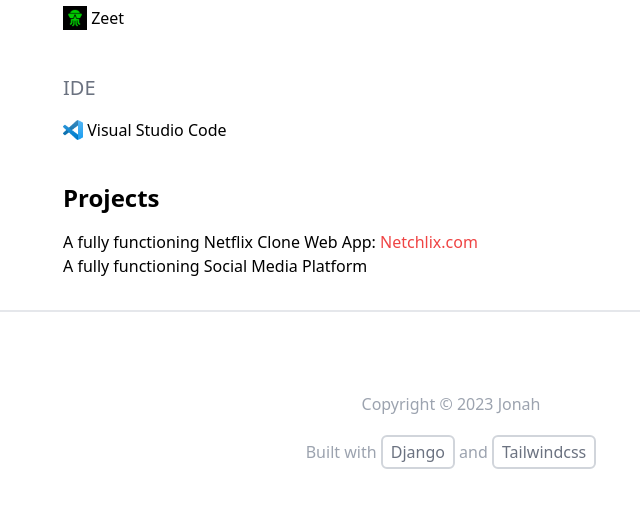
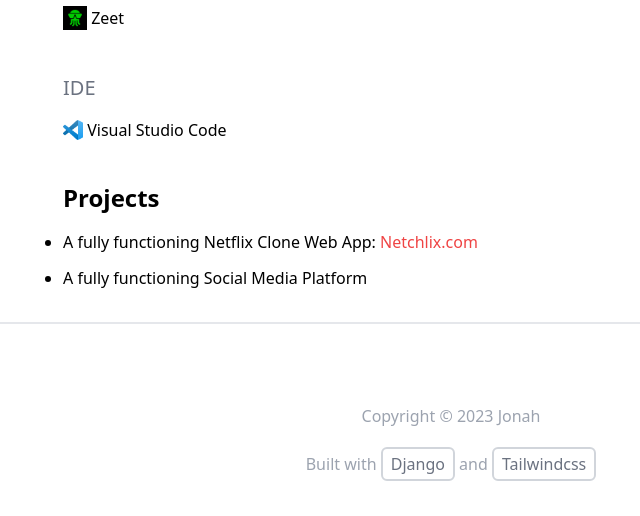
Before and after one commit to giftedmatrix/mywebsite_railway, a Django app: page / in a window 1280 px wide. Shown: the part 1222-1738 px from the top of the page, without its empty margins (189-829 px from the left). Before the commit the page ends 1691 px from the top, so only its background shows below. Run offline with Django 4.2, Linux system fonts and the light colour scheme; style sheets or scripts are compiled from the project's sources; some libraries are stand-ins or nearby versions.

Commit message:
project list

```diff
--- a/core/templates/index.html
+++ b/core/templates/index.html
@@ -60,14 +60,10 @@
             </div>
             <div class="pb-8">
                 <p class="dark:text-white font-bold text-2xl pt-10 pb-4">Projects</p>
-                <div>
-                    <a href=""></a>
-                    <p class="dark:text-gray-300">A fully functioning Netflix Clone Web App: <span class="text-red-500"><a href="https://netchlix.com">Netchlix.com</a></span></p>
-                </div>
-                <div>
-                    <a href=""></a>
-                    <p class="dark:text-gray-300">A fully functioning Social Media Platform</p>
-                </div>
+                <ul class="list-disc">
+                    <li class="dark:text-gray-300 pb-3">A fully functioning Netflix Clone Web App: <a href="https://netchlix.com"><span class="text-red-500">Netchlix.com</span></a></li>
+                    <li class="dark:text-gray-300">A fully functioning Social Media Platform</li>
+                </ul>
             </div>
         </div>
     </div>
```
